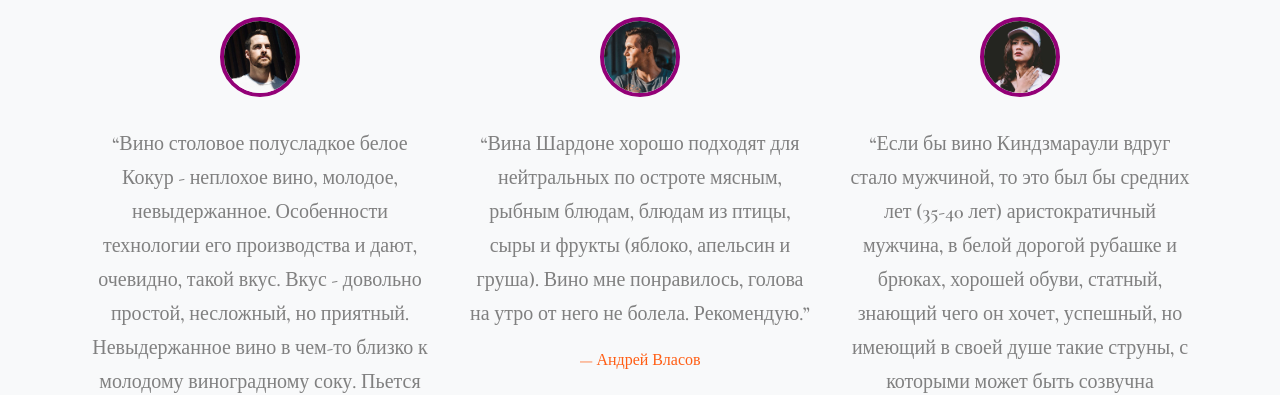
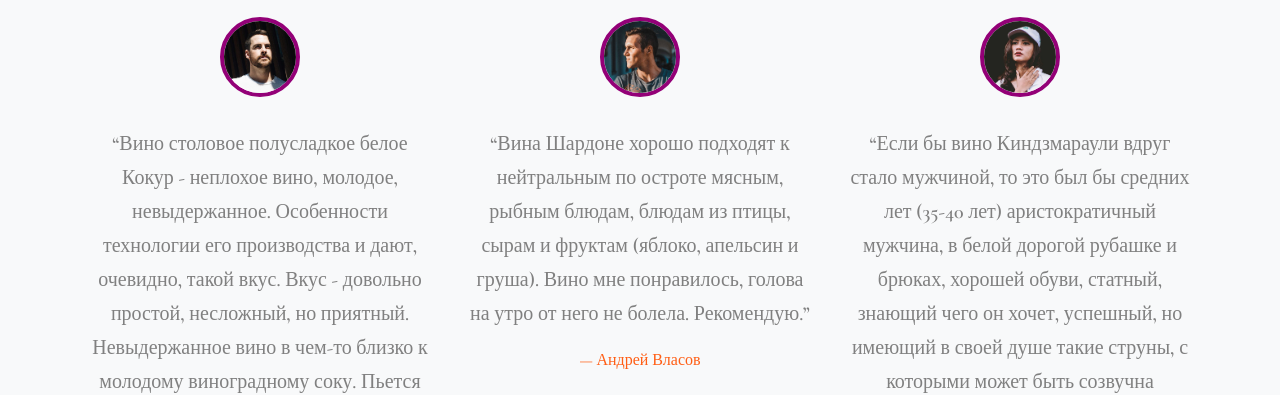
Before and after one commit to devmanorg/wine, a plain HTML site: page index.html in a window 1280 px wide. Shown: the part 2400-2795 px from the top of the page. Drawn offline with nearby package versions, Linux system fonts and the light colour scheme; files whose address does not match are found by name.

Commit message:
fix grammatical errors

```diff
--- a/index.html
+++ b/index.html
@@ -187,7 +187,7 @@
           </blockquote>
           <blockquote class="testimony">
             <img src="assets/person_3.jpg" alt="Фото">
-            <p>&ldquo;Вина Шардоне хорошо подходят для нейтральных по остроте мясным, рыбным блюдам, блюдам из птицы, сыры и фрукты (яблоко, апельсин и груша). Вино мне понравилось, голова на утро от него не болела. Рекомендую.&rdquo;</p>
+            <p>&ldquo;Вина Шардоне хорошо подходят к нейтральным по остроте мясным, рыбным блюдам, блюдам из птицы, сырам и фруктам (яблоко, апельсин и груша). Вино мне понравилось, голова на утро от него не болела. Рекомендую.&rdquo;</p>
             <p class="small text-primary">&mdash; Андрей Власов</p>
           </blockquote>
 
```
